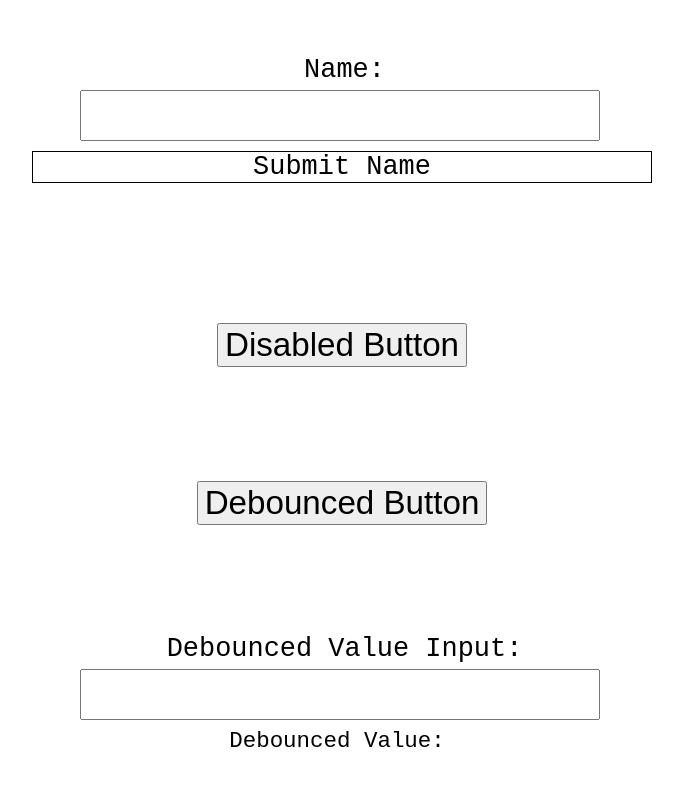
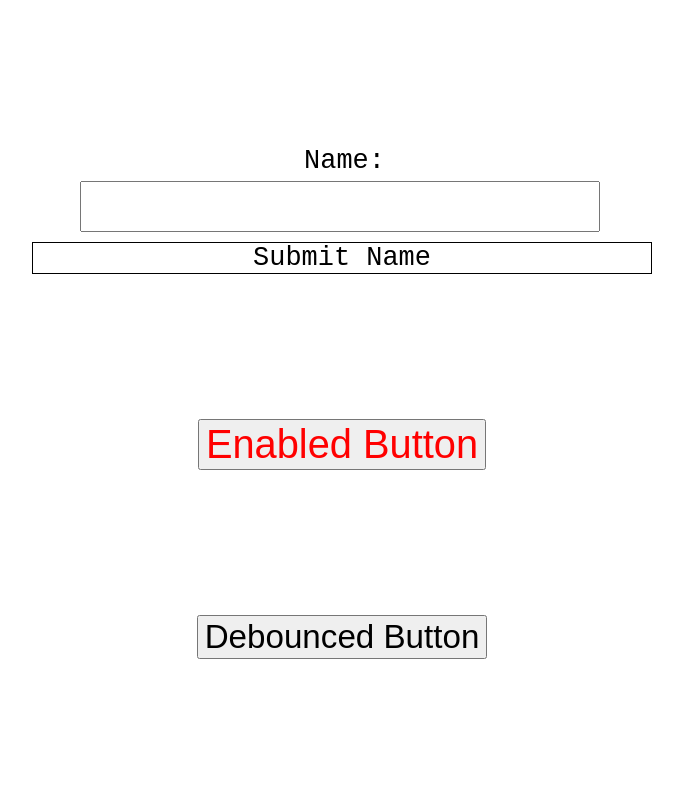
Before and after one commit to cbayer97/testing-react-components-demo, a React (Create React App) app: page / in a window 1280 px wide. Shown: the top 786 px of the page, without its empty margins (303-986 px from the left). Built offline with nearby package versions, Linux system fonts and the light colour scheme.

Commit message:
Update tests

```diff
--- a/src/best-practices/App.tsx
+++ b/src/best-practices/App.tsx
@@ -2,8 +2,7 @@ import React from 'react'
 
 import { NameInput } from './NameInput'
 import { SubmitButton } from './SubmitButton'
-import { DisabledButton } from './DisabledButton'
-import { DebouncedInput } from './DebouncedInput'
+import { EnabledButton } from './EnabledButton'
 import { DebouncedButton } from './DebouncedButton'
 
 export const App: React.FC = () => (
@@ -15,18 +14,12 @@ export const App: React.FC = () => (
     <br />
     <br />
     <br />
-    <DisabledButton />
+    <EnabledButton />
     <br />
     <br />
     <br />
     <br />
     <br />
     <DebouncedButton />
-    <br />
-    <br />
-    <br />
-    <br />
-    <br />
-    <DebouncedInput />
   </>
 )
--- a/src/best-practices/DebouncedInput.tsx
+++ /dev/null
@@ -1,26 +0,0 @@
-import React, { ChangeEvent, useEffect, useState } from 'react'
-
-export const DebouncedInput: React.FC = () => {
-  const [value, setValue] = useState('')
-  const [debouncedValue, setDebouncedValue] = useState('')
-
-  const onChange = (changeEvent: ChangeEvent<HTMLInputElement>) => {
-    let inputValue = changeEvent.target.value
-    console.log(inputValue)
-    setValue(inputValue)
-  }
-
-  useEffect(() => {
-    setTimeout(() => setDebouncedValue(value), 500)
-  }, [value, setDebouncedValue])
-
-  return (
-    <>
-      <label>
-        Debounced Value Input:
-        <input onChange={onChange} value={value} />
-      </label>
-      Debounced Value: <span>{debouncedValue}</span>
-    </>
-  )
-}
--- a/src/best-practices/DisabledButton.tsx
+++ /dev/null
@@ -1,3 +0,0 @@
-import React from 'react'
-
-export const DisabledButton: React.FC = () => <button>Disabled Button</button>
--- /dev/null
+++ b/src/best-practices/EnabledButton.tsx
@@ -0,0 +1,7 @@
+import React from 'react'
+
+export const EnabledButton: React.FC = () => (
+  <div style={{ color: 'red' }}>
+    <button>Enabled Button</button>
+  </div>
+)
--- a/src/index.css
+++ b/src/index.css
@@ -1,6 +1,7 @@
 * {
     font-size: larger;
     margin: 5px;
+    color: inherit;
 }
 
 #root {
```
Also changed, not shown: 2 other files (tests, documents, lock files or other folders).
